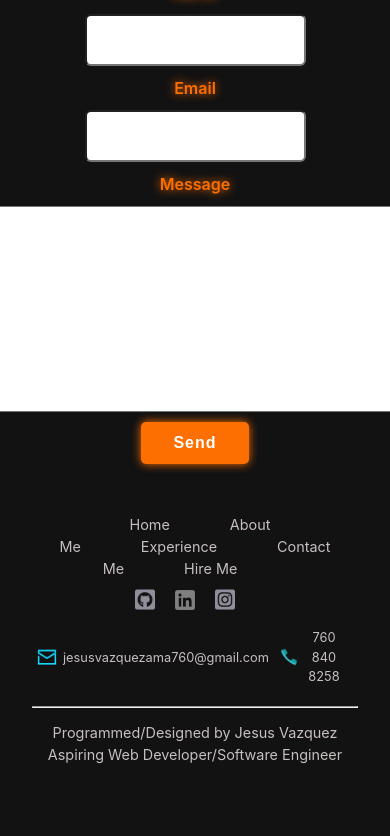
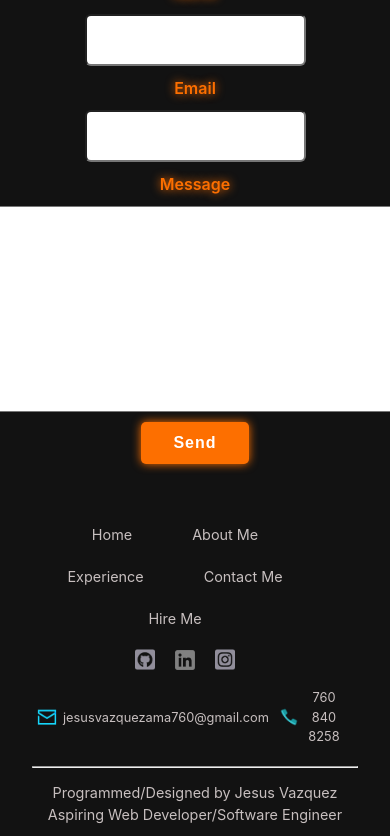
Before and after one commit to JesusVS760/website-program, a React (Vite) app: page / in a window 390 px wide. Shown: the part 3006-3842 px from the top of the page. Before the commit the page ends 3818 px from the top, so only its background shows below. Built offline with nearby package versions, Linux system fonts and the light colour scheme.

Commit message:
progress

```diff
--- a/src/components/Experience.css
+++ b/src/components/Experience.css
@@ -46,3 +46,12 @@
 .css-image {
   padding: 10px;
 }
+
+@media screen and (max-width: 768px) {
+  .experience-content {
+    display: flex;
+    align-items: center;
+    justify-content: center;
+    flex-direction: column;
+  }
+}
--- a/src/components/Footer.css
+++ b/src/components/Footer.css
@@ -36,3 +36,11 @@
   margin-right: 20px;
   width: 20px;
 }
+@media screen and (max-width: 768px) {
+  .footer-content {
+    display: flex;
+    align-items: center;
+    justify-content: center;
+    flex-wrap: wrap;
+  }
+}
```
